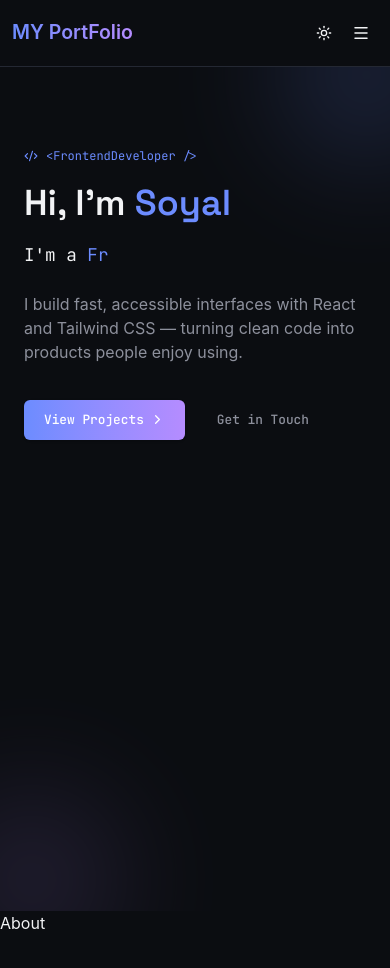
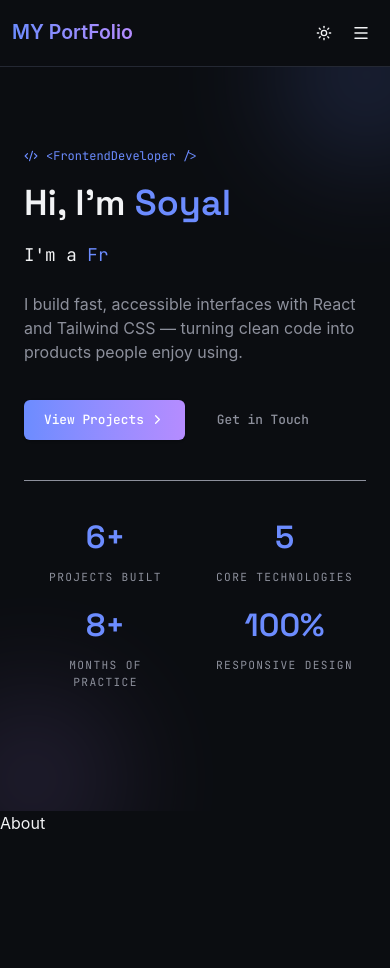
Before and after one commit to soyal379/My-Portfolio-App, a React (Vite) app: page / in a window 390 px wide. Shown: the top 968 px of the page. Built offline with nearby package versions, Linux system fonts and the light colour scheme.

Commit message:
state card, reveal animation complete with responsiveness

```diff
--- /dev/null
+++ b/src/components/StateCard.jsx
@@ -0,0 +1,19 @@
+import useCountUp from "../costomHooks/useCountUp";
+import useReveal from "../costomHooks/useReveal.js";
+
+export default function StateCard({ stat }) {
+  const [ref, visible] = useReveal();
+  const value = useCountUp(stat.value, visible);
+
+  return (
+    <div ref={ref} className="px-3 text-center">
+      <p className="font-display text-[clamp(2rem,6vw,3rem)] font-semibold text-light-accent dark:text-dark-accent">
+        {value}
+        {stat.suffix}
+      </p>
+      <p className="mt-2 font-mono text-[0.7rem] uppercase tracking-[0.12em] text-light-textMuted dark:text-dark-textMuted">
+        {stat.label}
+      </p>
+    </div>
+  );
+}
--- /dev/null
+++ b/src/costomHooks/useCountUp.js
@@ -0,0 +1,33 @@
+import { useEffect, useRef, useState } from "react";
+
+export default function useCountUp(target, start, duration = 1500) {
+  const [value, setValue] = useState(0);
+  const started = useRef(false);
+  const raf = useRef(0);
+
+  useEffect(() => {
+    if (!start) {
+      started.current = false;
+      setValue(0);
+      return;
+    }
+
+    if (started.current) return;
+    started.current = true;
+
+    const startTime = performance.now();
+
+    const tick = (now) => {
+      const p = Math.min((now - startTime) / duration, 1);
+      setValue(Math.round((1 - Math.pow(1 - p, 3)) * target));
+
+      if (p < 1) raf.current = requestAnimationFrame(tick);
+    };
+
+    raf.current = requestAnimationFrame(tick);
+
+    return () => cancelAnimationFrame(raf.current);
+  }, [start, target, duration]);
+
+  return value;
+}
--- /dev/null
+++ b/src/costomHooks/useReveal.js
@@ -0,0 +1,26 @@
+import React, { useEffect, useRef, useState } from 'react'
+
+export default function useReveal(threshold = 0.15) {
+
+    const ref = useRef(null)
+    const [visible, setVisible] = useState(false)
+
+    useEffect(() => {
+        const node = ref.current
+        if (!node) return
+
+        const obs = new IntersectionObserver(
+            ([entry])=>{
+                if(entry.isIntersecting){
+                    setVisible(true)
+                    obs.disconnect()
+                }
+            },[threshold]
+        )
+        obs.observe(node)
+        return()=> obs.disconnect()
+
+    }, [threshold])
+
+    return [ref, visible]
+}
--- /dev/null
+++ b/src/data.js
@@ -0,0 +1,22 @@
+export const NAV_LINKS = [
+  { label: "Home", href: "#home" },
+  { label: "About", href: "#about" },
+  { label: "Journey", href: "#journey" },
+  { label: "Skills", href: "#skills" },
+  { label: "Projects", href: "#projects" },
+  { label: "Contact", href: "#contact" },
+];
+
+export const roles = [
+  "Frontend Developer",
+  "React Enthusiast",
+  "UI Craftsman",
+  "Problem Solver",
+];
+
+export const STATS = [
+  { label: "Projects Built", value: 6, suffix: "+" },
+  { label: "Core Technologies", value: 5, suffix: "" },
+  { label: "Months of Practice", value: 8, suffix: "+" },
+  { label: "Responsive Design", value: 100, suffix: "%" },
+];
--- a/src/pages/Header.jsx
+++ b/src/pages/Header.jsx
@@ -1,15 +1,8 @@
 import { Sun, Moon, Menu, X } from "lucide-react";
 import { useEffect, useRef, useState } from "react";
 import useTheme from "../context/Theme";
+import {NAV_LINKS} from "../data.js"
 
-const NAV_LINKS = [
-  { label: "Home", href: "#home" },
-  { label: "About", href: "#about" },
-  { label: "Journey", href: "#journey" },
-  { label: "Skills", href: "#skills" },
-  { label: "Projects", href: "#projects" },
-  { label: "Contact", href: "#contact" },
-];
 
 export default function Header() {
   const { themeMode, toggleTheme } = useTheme();
@@ -69,7 +62,7 @@ export default function Header() {
 
         <nav className="hidden items-center gap-1 md:flex">
           {NAV_LINKS.map((link) => (
-            <a key={link.href} href={link.href} className={navLinkClass}>
+            <a key={link.label} href={link.href} className={navLinkClass}>
               {link.label}
             </a>
           ))}
@@ -111,7 +104,7 @@ export default function Header() {
           <div className="flex flex-col gap-1 px-3 pb-3 sm:px-6">
             {NAV_LINKS.map((link) => (
               <a
-                key={link.href}
+                key={link.label}
                 href={link.href}
                 tabIndex={menuOpen ? 0 : -1}
                 onClick={() => setMenuOpen(false)}
--- a/src/pages/Home.jsx
+++ b/src/pages/Home.jsx
@@ -1,14 +1,9 @@
-import { ChevronDown, ChevronRight, Code2, Download } from "lucide-react";
+import { ChevronRight, Code2 } from "lucide-react";
 import useTheme from "../context/Theme";
 import useTypewriter from "../costomHooks/useTypewriter";
 import useScrollTo from "../costomHooks/scrollTo";
-
-const roles = [
-  "Frontend Developer",
-  "React Enthusiast",
-  "UI Craftsman",
-  "Problem Solver",
-];
+import { roles, STATS } from "../data.js";
+import StateCard from "../components/StateCard.jsx";
 
 export default function Home({ id }) {
   const scrollTo = useScrollTo();
@@ -24,7 +19,7 @@ export default function Home({ id }) {
   const orb = `absolute rounded-full blur-[60px] pointer-events-none orb-float `;
 
   return (
-    <section id={id} className="relative min-h-screen overflow-hidden">
+    <section id={id} className="relative min-h-auto overflow-hidden">
       <div
         className={`${orb} w-[clamp(140px,45vw,320px)] h-[clamp(140px,45vw,320px)] -top-20 -right-16 bg-light-accent dark:bg-dark-accent`}
         style={{ opacity: orbOpacity }}
@@ -59,7 +54,7 @@ export default function Home({ id }) {
           turning clean code into products people enjoy using.
         </p>
 
-        <div className="flex flex-wrap gap-3 mb-14">
+        <div className="flex flex-wrap gap-3 mb-10">
           <button
             onClick={() => scrollTo("projects")}
             className="font-mono text-[clamp(0.8rem,1.8vw,0.875rem)] px-5 py-2.5 rounded-md font-medium flex items-center gap-1.5 transition duration-200 ease-in-out hover:opacity-90 hover:-translate-y-0.5 bg-linear-to-r from-light-accent to-light-accent2 dark:from-dark-accent dark:to-dark-accent2 text-white shadow-sm"
@@ -73,6 +68,11 @@ export default function Home({ id }) {
             Get in Touch
           </button>
         </div>
+        <div className="grid max-w-xl grid-cols-2 gap-4 mb-30 border-t border-line pt-8 md:grid-cols-4 text-light-textMuted dark:text-dark-textMuted">
+          {STATS.map((s) => (
+            <StateCard key={s.label} stat={s} />
+          ))}
+        </div>
       </div>
     </section>
   );
```
Also changed, not shown: src/costomHooks/useTypewriter.js (renamed from src/costomHooks/useTypewriter.jsx).
